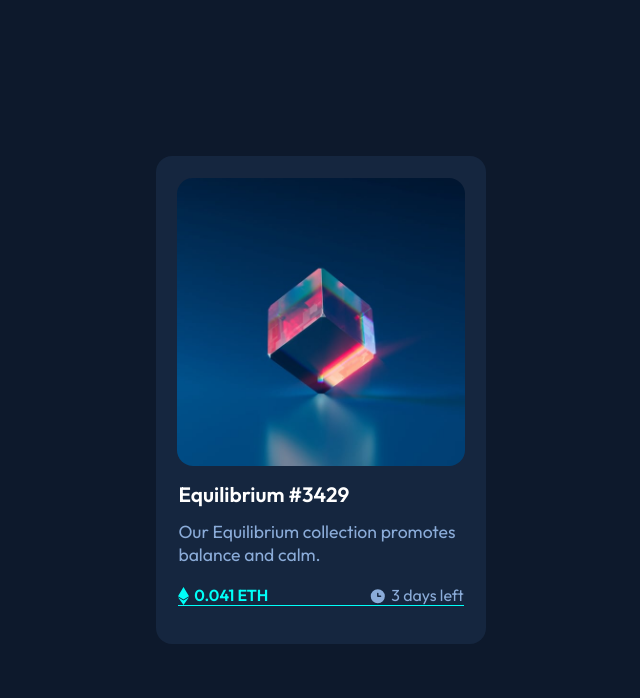
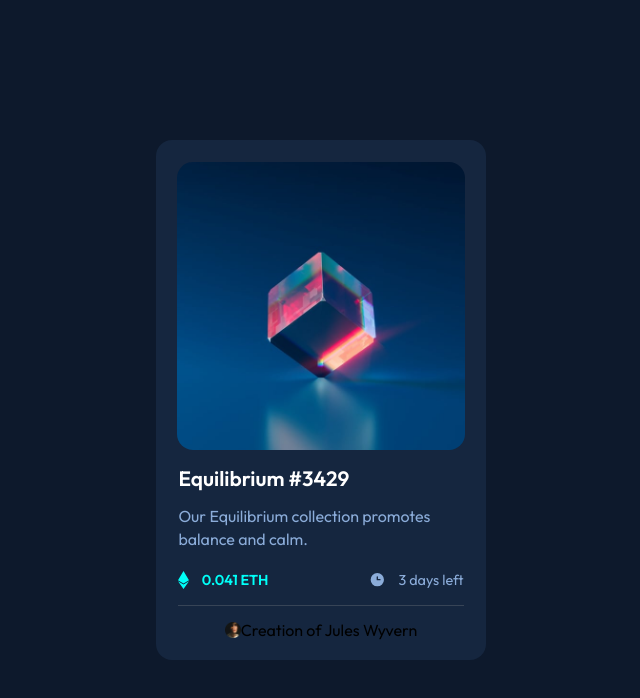
Before and after one commit to webstormcam/NFT_Preview_Card, a plain HTML site: page index.html in a window 1280 px wide. Shown: the whole page, without its empty margins (319-959 px from the left). Drawn offline with Linux system fonts and the light colour scheme.

Commit message:
Nearly done this project

```diff
--- a/index.html
+++ b/index.html
@@ -27,11 +27,16 @@
                     <p class="cyan">0.041 ETH</p>
                 </div>
                 <div class="time"><img src="imgs/icon-clock.svg" alt="a grey clock symbol">
-                    <p class="softBlue">3 days left</p>
+                    <p class="softBlue time_words">3 days left</p>
                 </div>
             </div>
         </div>
-        <div class="section3"></div>
+        <div class="section3">
+            <div class="icon_name">
+                <img class="icon" src="imgs/image-avatar.png" alt="a mans face">
+                <p>Creation of Jules Wyvern</p>
+            </div>
+        </div>
     </div>
     <script src="script.js"></script>
 </body>
--- a/style.css
+++ b/style.css
@@ -38,7 +38,24 @@
 
 .section2{
     margin-top: 1rem;
-    margin-bottom: 1rem;
+   padding-bottom: 1rem;
+    border-bottom: 1px solid #97979744;
+}
+
+.section3{
+    margin-top: 1rem;
+}
+
+
+
+.icon_name{
+    display: flex;
+    flex-direction: row;
+
+}
+
+.icon{
+    width: 1rem;
 }
 
 .white{
@@ -84,7 +101,7 @@
 
 .words{
     margin-top: 1rem;
-    font-size: 1.1rem;
+    font-size: 1rem;
     line-height: 1.4rem;
 }
 
@@ -93,7 +110,7 @@
     display: flex;
     flex-direction: row;
     justify-content: space-between;
-    border-bottom: 1px solid #00FFF8;
+
 }
 
 .ETH{
@@ -101,6 +118,11 @@
     flex-direction: row;
     width: 90px;
     justify-content: space-between;
+    align-items: center;
+}
+
+.time_words{
+    font-size: 0.9rem
 }
 
 .time{
@@ -108,9 +130,11 @@
     flex-direction: row;
     width: 95px;
     justify-content: space-between;
+    align-items: center;
 }
 
 .cyan{
     color: #00FFF8;
     font-weight: bold;
+    font-size: 0.9rem;
 }
```
